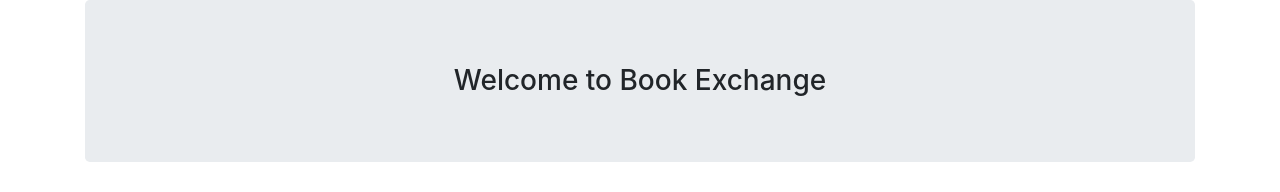
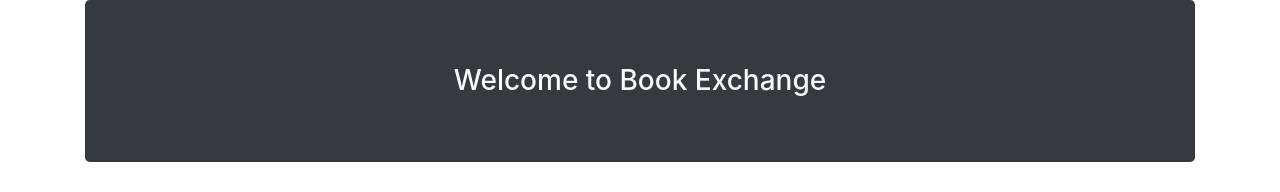
Before and after one commit to gsanchez13/bookexchange, a React (Create React App) app in the folder frontend/: page / in a window 1280 px wide. Shown: the top 192 px of the page. Built offline with nearby package versions, Linux system fonts and the light colour scheme; grey boxes are pictures that could not be loaded.

Commit message:
creates dark jumbotron

```diff
--- a/frontend/src/components/Landing.jsx
+++ b/frontend/src/components/Landing.jsx
@@ -2,7 +2,7 @@ const Landing = () => {
     return (
         <div>
             <div className="container">
-                <h3 className="jumbotron text-center">Welcome to Book Exchange</h3>
+                <h3 className="jumbotron text-center bg-dark text-light">Welcome to Book Exchange</h3>
             </div>
             <div className="container-sm w-70">
                 <div id="carouselExampleIndicators" className="carousel slide" data-bs-ride="carousel">
```
Also changed, not shown: 1 other file (tests, documents, lock files or other folders).
